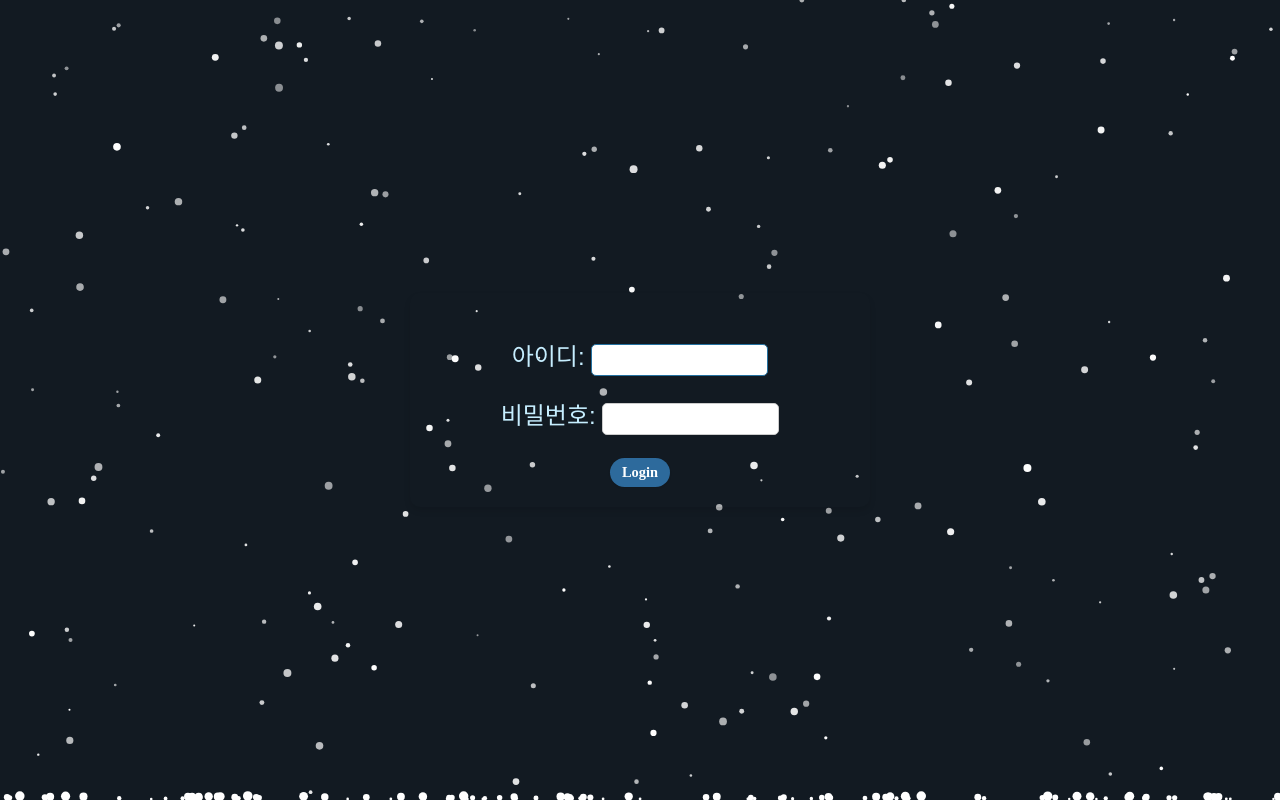
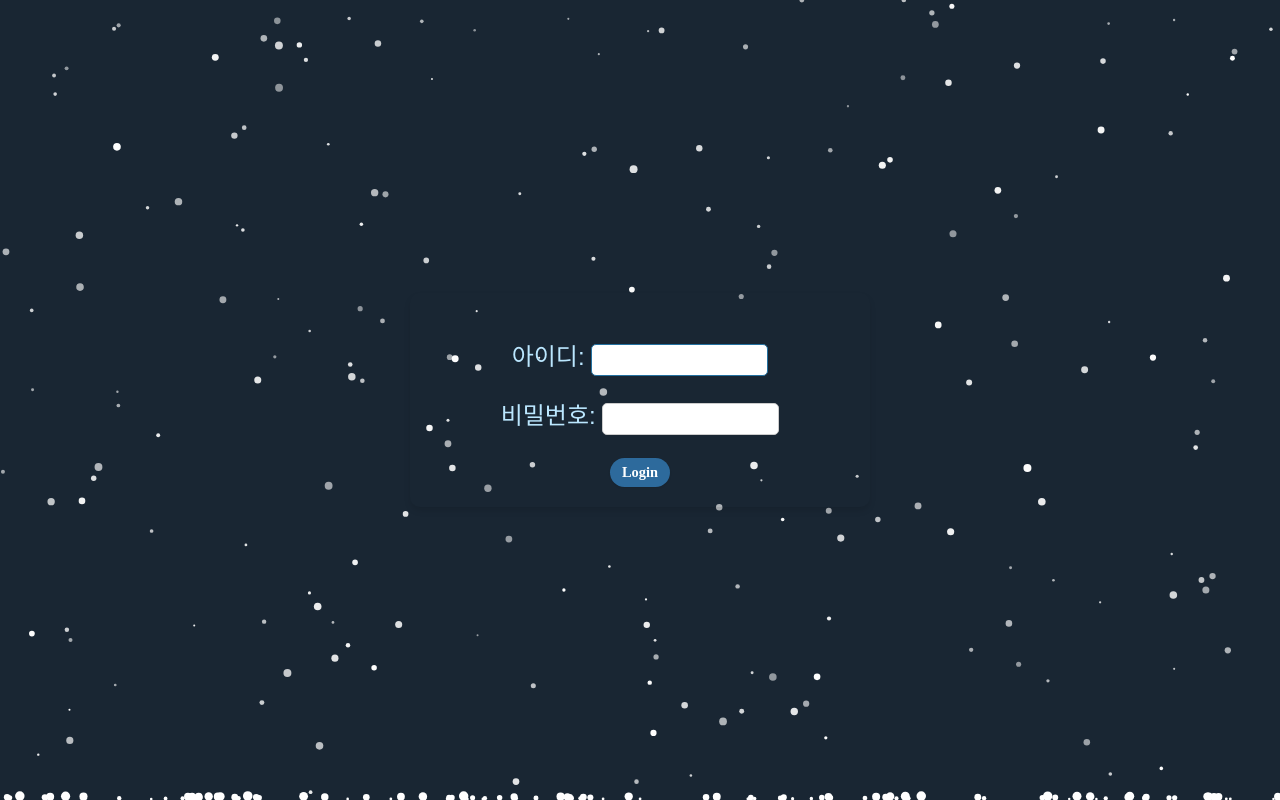
Before and after one commit to SHY-89/ManitoWeb, a Django app: page /sublogin/ in a window 1280 px wide. Run offline with Django 4.2, Linux system fonts and the light colour scheme.

Commit message:
feat. css color modified

```diff
--- a/accounts/templates/accounts/login.html
+++ b/accounts/templates/accounts/login.html
@@ -9,7 +9,7 @@
         height: 100vh;
         margin: 0;
         font-family: 'UhBeeKang-Ja', sans-serif;
-        color: #c6eeff;
+        color: #bbe7ff;
         font-size: 1.5rem;
     }
 
--- a/templates/base.html
+++ b/templates/base.html
@@ -8,7 +8,7 @@
   <style>
     body {
       margin: 0;
-      background-color: #121a22;
+      background-color: #192633;
       font-family: Arial, sans-serif;
       overflow: hidden;
     }
```
